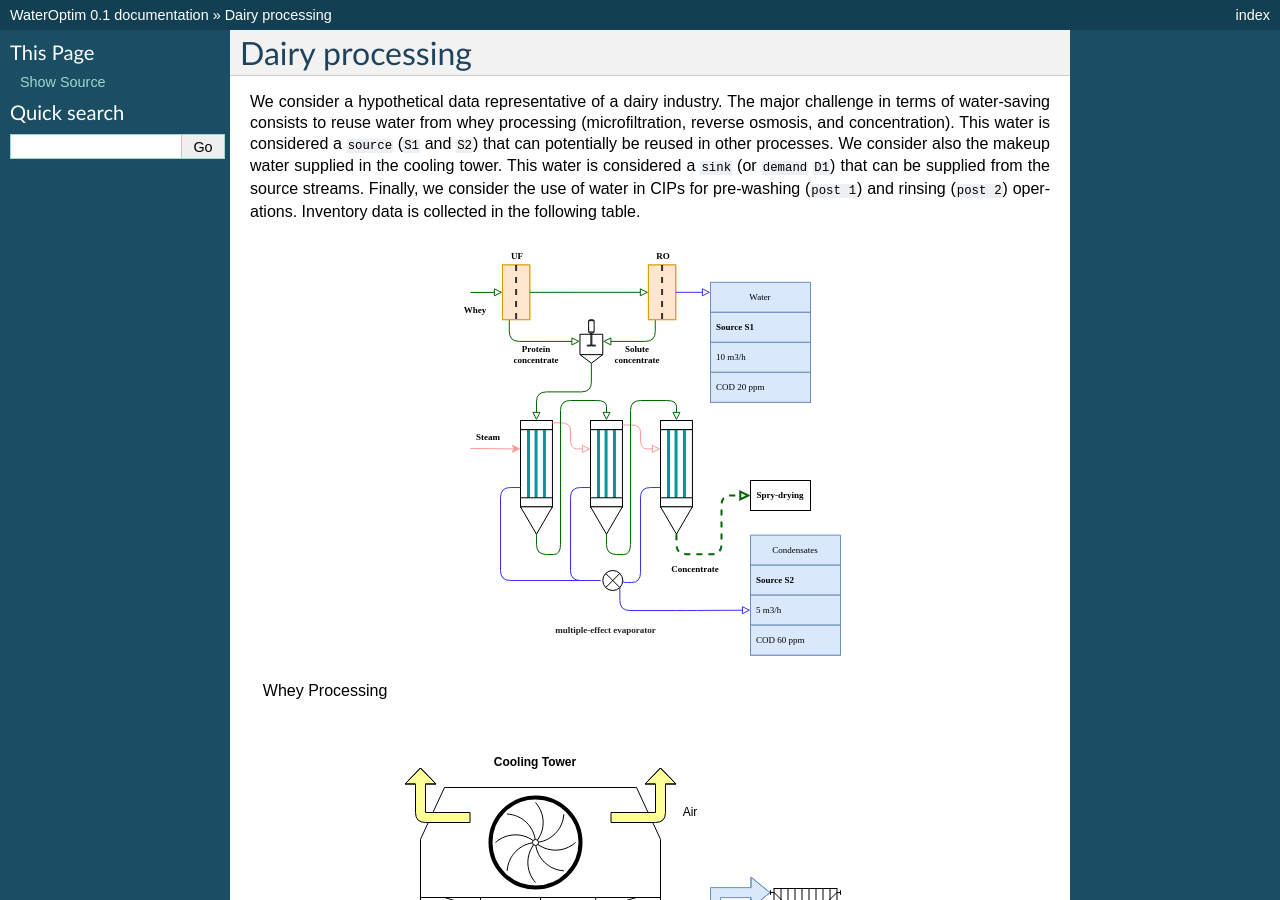
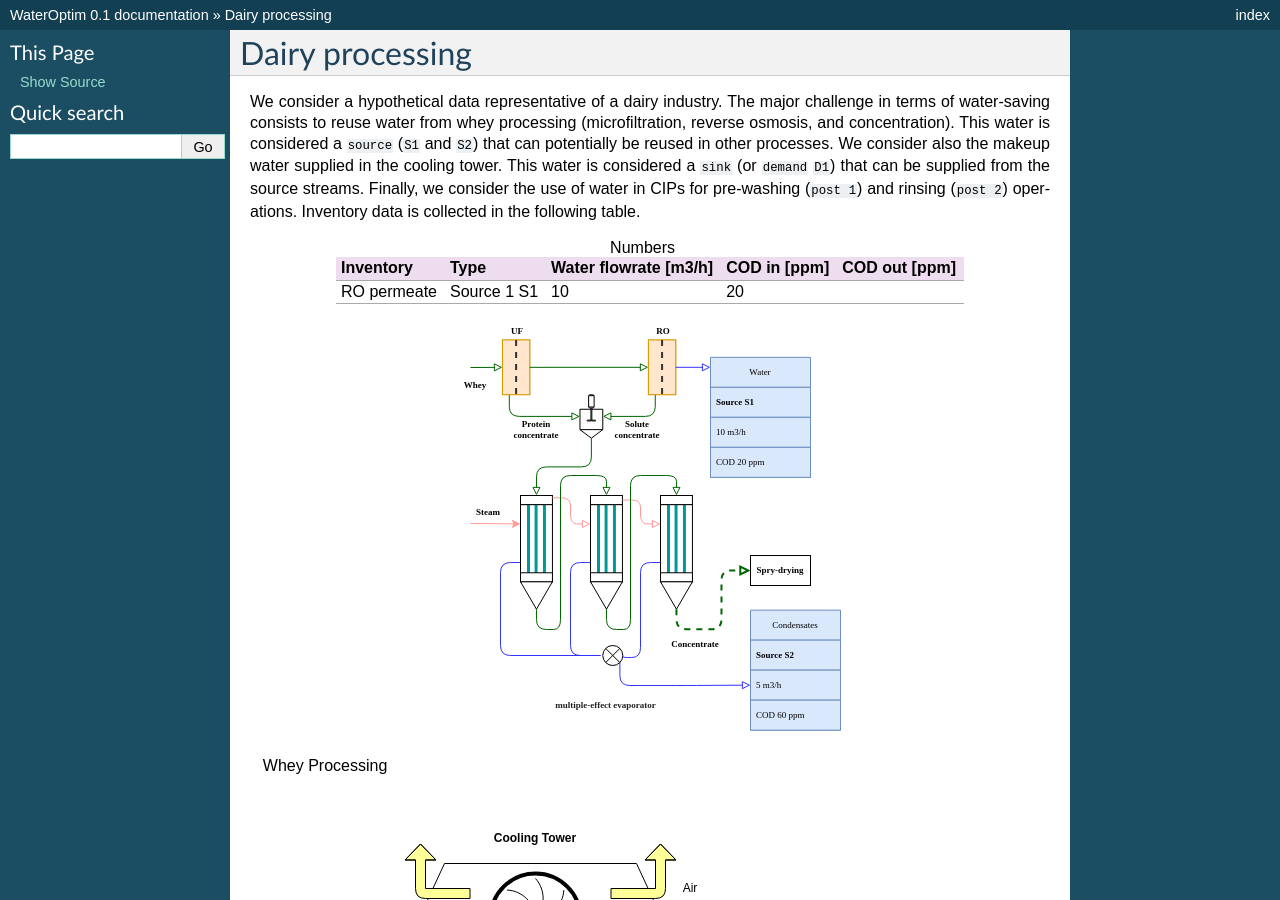
Before and after one commit to ROMDHANA/WaterOptim, a Sphinx documentation site: the page built from docs/source/milkinterface.rst, in a window 1280 px wide and 900 px high. Built offline with Sphinx 7.4.7, drawn with Linux system fonts in a browser that asks for light colours.

Commit message:
Update milkinterface.rst

```diff
--- a/docs/source/milkinterface.rst
+++ b/docs/source/milkinterface.rst
@@ -4,6 +4,12 @@ We consider a hypothetical data representative of a dairy industry. The major ch
 We consider also the makeup water supplied in the cooling tower. This water is considered a ``sink`` (or ``demand`` ``D1``) that can be supplied from the source streams.
 Finally, we consider the use of water in CIPs for pre-washing (``post 1``) and rinsing (``post 2``) operations.
 Inventory data is collected in the following table.
+
+.. csv-table:: Numbers
+   :header: "Inventory", "Type", "Water flowrate [m3/h]", "COD in [ppm]", "COD out [ppm]"
+
+   "RO permeate", "Source 1 S1", 10, 20
+
 
 .. figure:: WheyProcessing.drawio.svg
    :target: _images/WheyProcessing.drawio.svg
```
